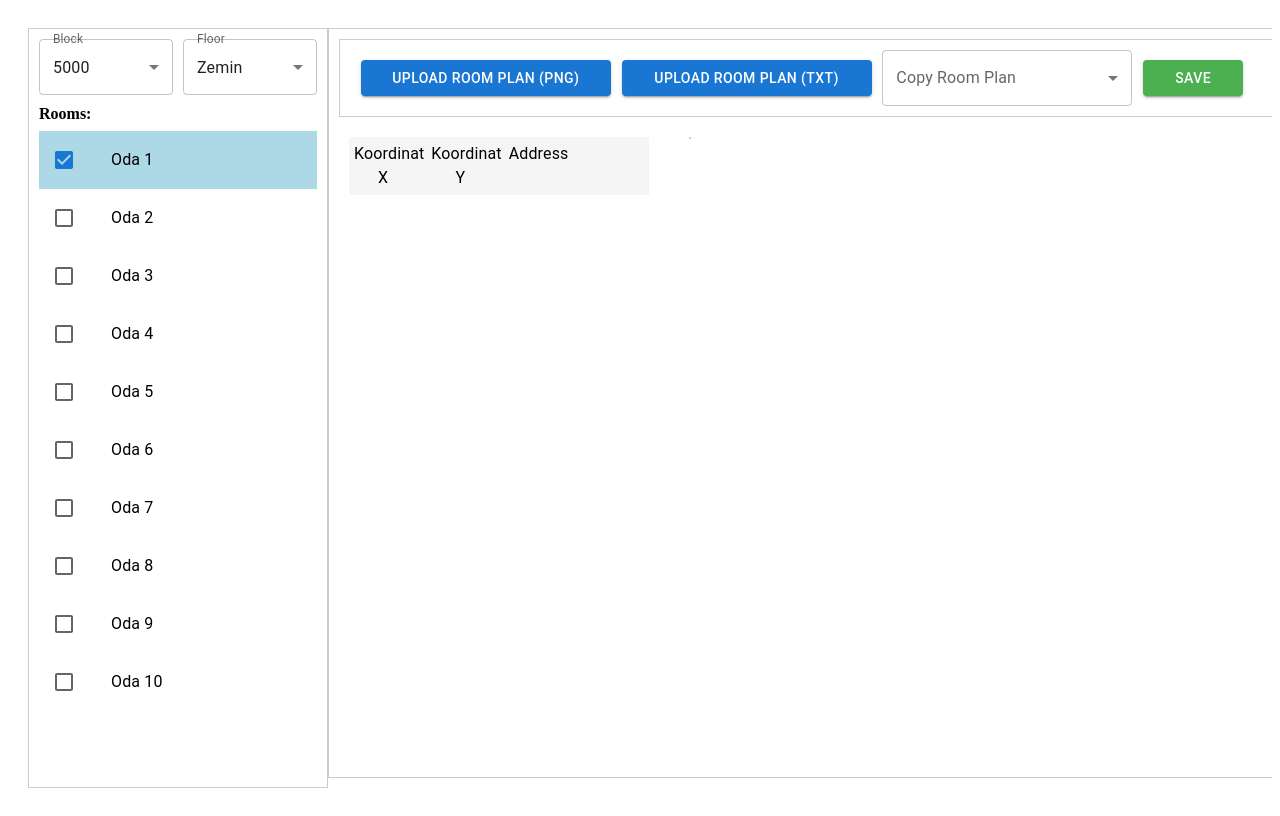
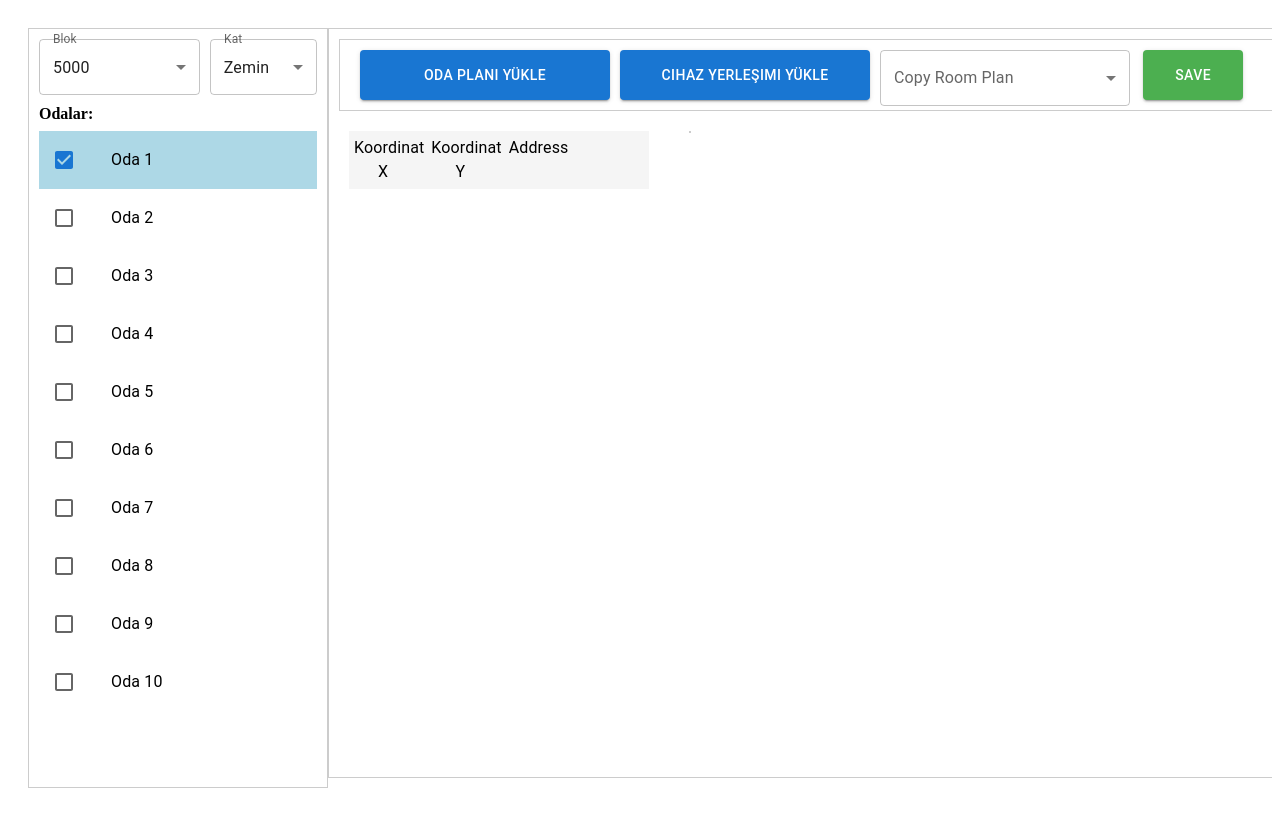
Before and after one commit to rmkofficial/room-plan, a React (Vite) app: page / in a window 1280 px wide. Built offline with nearby package versions, Linux system fonts and the light colour scheme.

Commit message:
Refactor RoomDetailsHeader component to improve file upload UI and add support for TXT files

```diff
--- a/src/components/RoomDetailsHeader.jsx
+++ b/src/components/RoomDetailsHeader.jsx
@@ -61,12 +61,21 @@ const RoomDetailsHeader = ({
         }}
       >
         <Typography variant="h6">{uniqueRoomId}</Typography>
+        <Box
+          sx={{
+            display: "flex",
+            gap: "10px",
+            alignItems: "center",
+            justifyContent: "flex-start",
+            flexGrow: 1,
+          }}
+        >
           <Button
             variant="contained"
             component="label"
-          sx={{ flexShrink: 0, width: "250px" }}
+            sx={{ flexShrink: 0, width: "250px", height: "50px" }}
           >
-          Upload Room Plan (PNG)
+            Oda Planı Yükle
             <input
               key={inputKey}
               type="file"
@@ -78,12 +87,17 @@ const RoomDetailsHeader = ({
           <Button
             variant="contained"
             component="label"
-          sx={{ flexShrink: 0, width: "250px" }}
+            sx={{ flexShrink: 0, width: "250px", height: "50px" }}
           >
-          Upload Room Plan (TXT)
-          <input type="file" hidden accept=".txt" onChange={handleTxtUpload} />
+            Cihaz Yerleşimi Yükle
+            <input
+              type="file"
+              hidden
+              accept=".txt"
+              onChange={handleTxtUpload}
+            />
           </Button>
-        <FormControl sx={{ flexShrink: 0, width: "250px" }}>
+          <FormControl sx={{ flexShrink: 0, width: "250px", height: "50px" }}>
             <InputLabel id="copy-room-plan-label">Copy Room Plan</InputLabel>
             <Select
               labelId="copy-room-plan-label"
@@ -97,6 +111,7 @@ const RoomDetailsHeader = ({
               {/* Dropdown seçenekleri buraya eklenebilir */}
             </Select>
           </FormControl>
+        </Box>
         <Button
           variant="contained"
           sx={{
@@ -104,6 +119,7 @@ const RoomDetailsHeader = ({
             color: "white",
             flexShrink: 0,
             width: "100px",
+            height: "50px",
             marginRight: "30px",
             "&:hover": { backgroundColor: green[700] },
           }}
--- a/src/components/Sidebar.jsx
+++ b/src/components/Sidebar.jsx
@@ -77,8 +77,8 @@ const Sidebar = ({ onRoomSelect }) => {
       }}
     >
       <Box sx={{ display: "flex", gap: "10px", marginBottom: "10px" }}>
-        <FormControl fullWidth>
-          <InputLabel id="block-select-label">Block</InputLabel>
+        <FormControl fullWidth sx={{ width: "150%" }}>
+          <InputLabel id="block-select-label">Blok</InputLabel>
           <Select
             labelId="block-select-label"
             id="block-select"
@@ -93,7 +93,7 @@ const Sidebar = ({ onRoomSelect }) => {
           </Select>
         </FormControl>
         <FormControl fullWidth disabled={!selectedBlock}>
-          <InputLabel id="floor-select-label">Floor</InputLabel>
+          <InputLabel id="floor-select-label">Kat</InputLabel>
           <Select
             labelId="floor-select-label"
             id="floor-select"
@@ -110,7 +110,7 @@ const Sidebar = ({ onRoomSelect }) => {
       </Box>
       {rooms.length > 0 && (
         <Box>
-          <strong>Rooms:</strong>
+          <strong>Odalar:</strong>
           <List>
             {rooms.map((room) => (
               <ListItem
```
Lines whose indentation alone changed are shown as unchanged.
